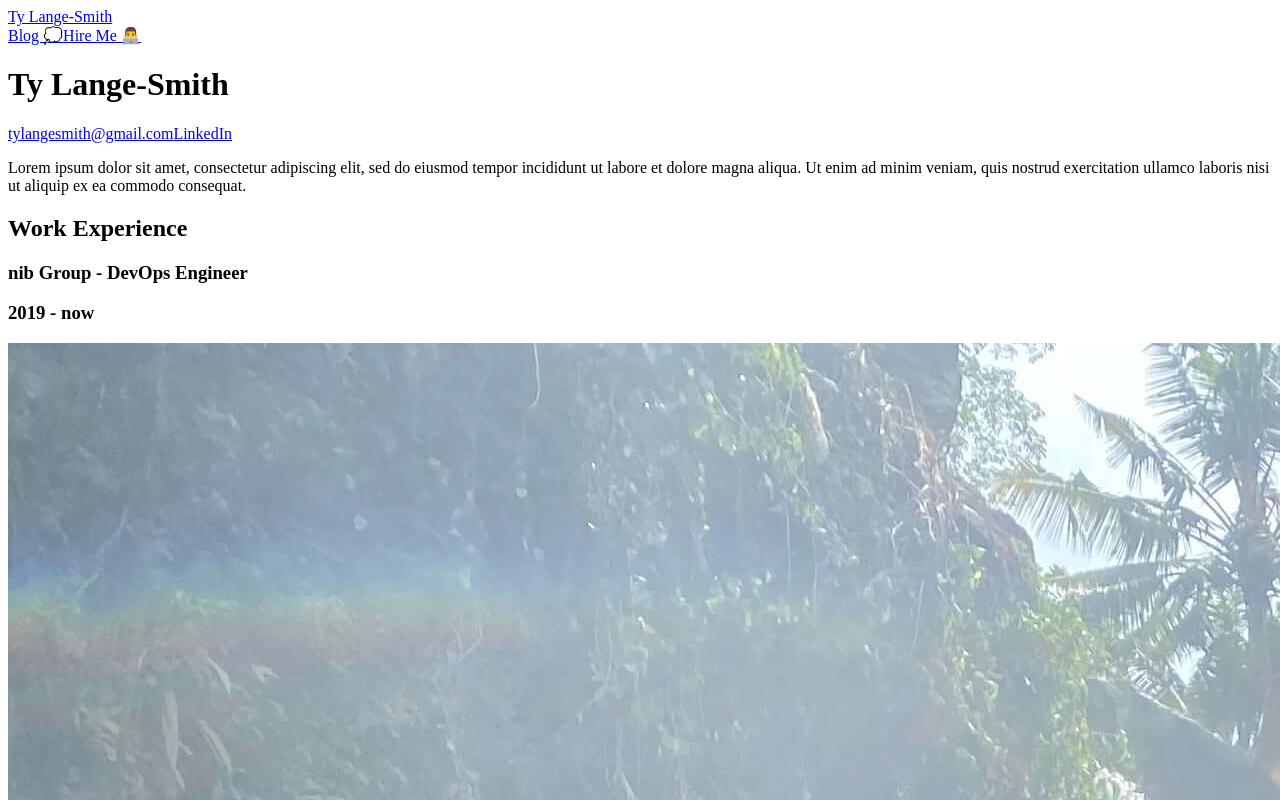
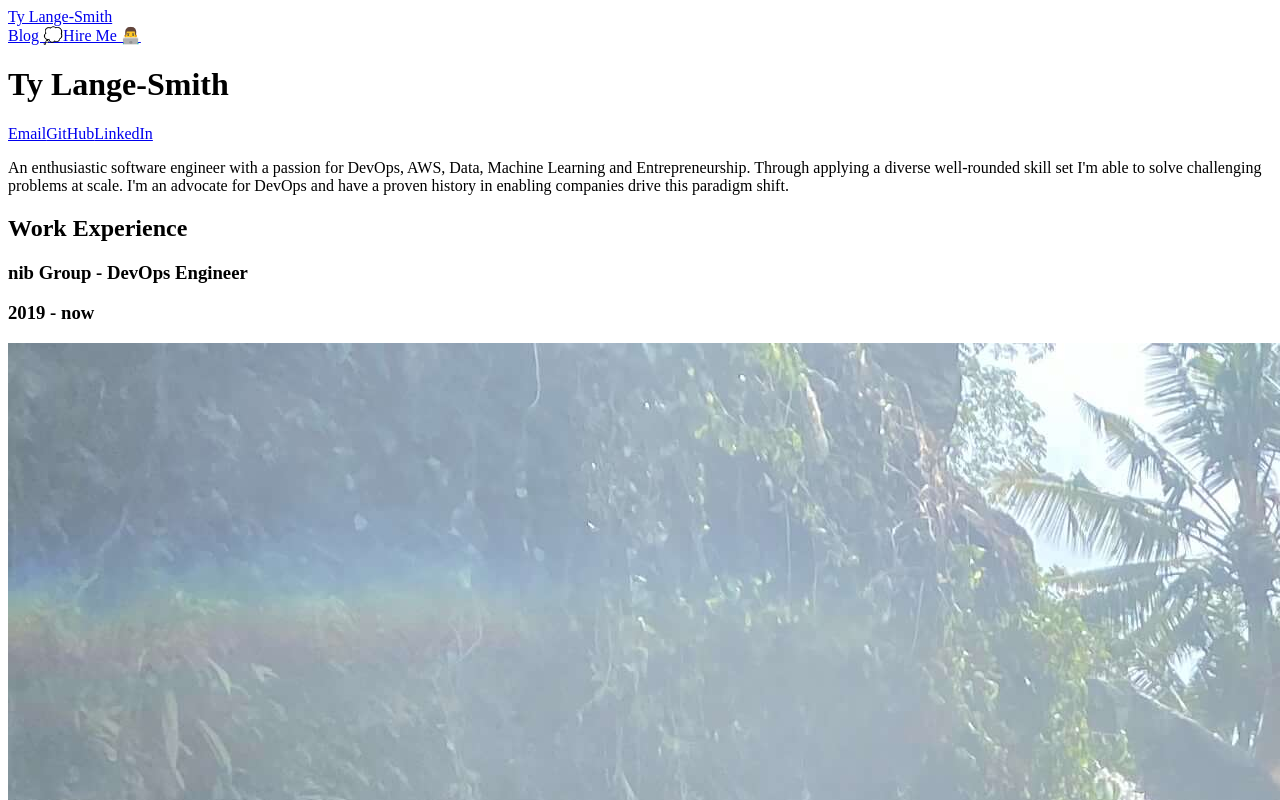
Before and after one commit to tylangesmith-organisation/tylangesmith, a Next.js app: page /hire-me in a window 1280 px wide. Shown: the top 800 px of the page. Built offline with nearby package versions, Linux system fonts and the light colour scheme.

Commit message:
Content updates

```diff
--- a/components/pages/hireMe/index.tsx
+++ b/components/pages/hireMe/index.tsx
@@ -14,17 +14,21 @@ const Component = (): JSX.Element => (
         <h1 className="font-extrabold text-2xl md:text-4xl my-2">
           Ty Lange-Smith
         </h1>
-        <Link href="mailto:tylangesmith@gmail.com">tylangesmith@gmail.com</Link>
+        <Link href="mailto:tylangesmith@gmail.com">Email</Link>
+        <Link href="https://github.com/tylangesmith-organisation" newTab>
+          GitHub
+        </Link>
         <Link href="https://www.linkedin.com/in/tylangesmith/" newTab>
           LinkedIn
         </Link>
       </div>
       <div className="max-w-prose">
         <p className="text-lg">
-          Lorem ipsum dolor sit amet, consectetur adipiscing elit, sed do
-          eiusmod tempor incididunt ut labore et dolore magna aliqua. Ut enim ad
-          minim veniam, quis nostrud exercitation ullamco laboris nisi ut
-          aliquip ex ea commodo consequat.
+          An enthusiastic software engineer with a passion for DevOps, AWS,
+          Data, Machine Learning and Entrepreneurship. Through applying a
+          diverse well-rounded skill set I'm able to solve challenging problems
+          at scale. I'm an advocate for DevOps and have a proven history in
+          enabling companies drive this paradigm shift.
         </p>
       </div>
     </Section>
--- a/components/pages/home/index.tsx
+++ b/components/pages/home/index.tsx
@@ -1,6 +1,5 @@
 import React from "react";
 import StandardLayout from "../../layout/standardLayout";
-import Container from "../../ui/container/container";
 import Emoji from "../../ui/emoji/emoji";
 import Heading from "./heading";
 import SubHeading from "./subHeading";
```
